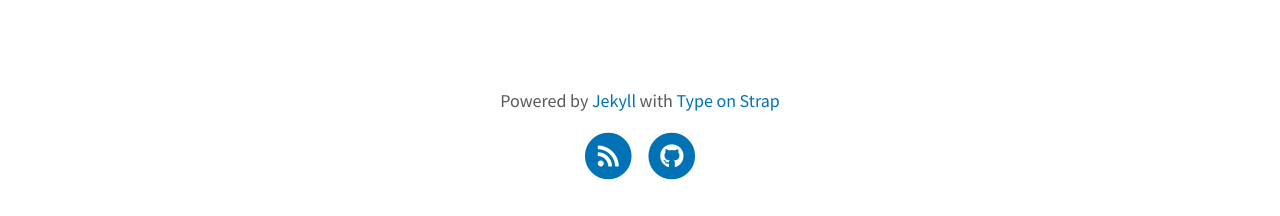
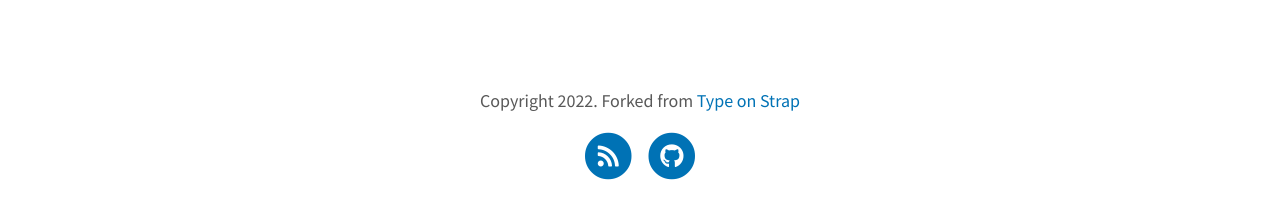
Before and after one commit to atfg/goncalves-lab.github.io, a Jekyll site: the page built from index.html, in a window 1280 px wide and 900 px high, scrolled down 1547 px. Shown: the part 681-897 px from the top of the window. Built offline with Jekyll 4.4.1, drawn with Linux system fonts in a browser that asks for light colours; the list of posts is cut into pages by our own code.

Commit message:
Update _config.yml

```diff
--- a/_config.yml
+++ b/_config.yml
@@ -13,7 +13,7 @@ header_text: Somatic Evolution and Early Detection  # Change Blog header text
 header_feature_image: assets/img/header/triangular.jpeg
 header_feature_image_responsive: true
 footer_text: >
-  Powered by <a href="https://jekyllrb.com/">Jekyll</a> with <a href="https://github.com/sylhare/Type-on-Strap">Type on Strap</a>
+  Copyright 2022. Forked from <a href="https://github.com/sylhare/Type-on-Strap">Type on Strap</a>
 
 # Blog
 excerpt: true                                           # Or "truncate" (first 250 characters), "false" to disable
```
